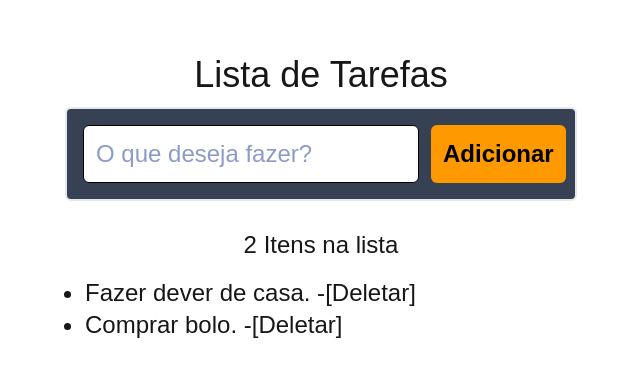
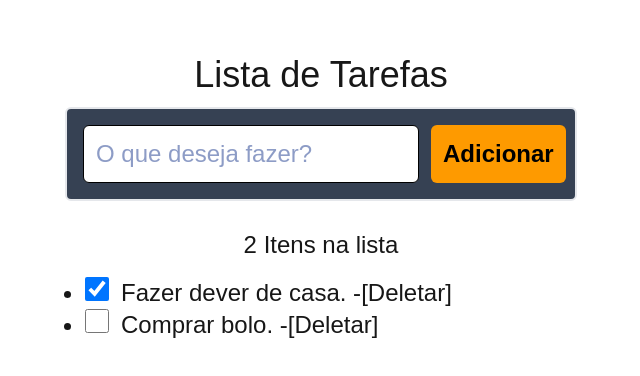
Before and after one commit to Wiillboss/react, a Next.js app in the folder react_primeiro_projeto/: page /estados_eventos in a window 1280 px wide. Shown: the part 212-588 px from the top of the page, without its empty margins (319-959 px from the left). Built offline with nearby package versions, Linux system fonts and the light colour scheme.

Commit message:
atualização

```diff
--- a/react_primeiro_projeto/app/estados_eventos/page.tsx
+++ b/react_primeiro_projeto/app/estados_eventos/page.tsx
@@ -276,7 +276,7 @@ const Page_atualizando_objetos_states = () => {
 const Page_Array_States = () => {
     const [itemInput, setItemInput] = useState("");
     const [list, setList] = useState<TodoItem[]>([
-        { label: "Fazer dever de casa.", checked: false },
+        { label: "Fazer dever de casa.", checked: true },
         { label: "Comprar bolo.", checked: false },
     ]);
 
@@ -290,8 +290,14 @@ const Page_Array_States = () => {
         setItemInput("");
     }
 
+    const toggleItem = (index: number) => {
+        let newList = [...list];
+        newList[index].checked = !newList[index].checked;
+        setList(newList);
+    }
+
     const deleteItem = (index: number) => {
-        const newList = list.filter(( _ , i) => i !== index);
+        const newList = list.filter((_, i) => i !== index);
         setList(newList);
         alert(`Item "${list[index].label}" deletado!`);
     }
@@ -321,6 +327,14 @@ const Page_Array_States = () => {
             <ul className="w-full max-w-lg list-disc pl-5">
                 {list.map((item, index) => (
                     <li key={index}>
+                        <input
+                            type="checkbox"
+                            className="w-6 h-6 mr-3"
+                            checked={item.checked} onChange={() => { }}
+                            onClick={() => {
+                                toggleItem(index);
+                            }}
+                        />
                         {item.label} -
                         <button
                             onClick={() => deleteItem(index)}
```
